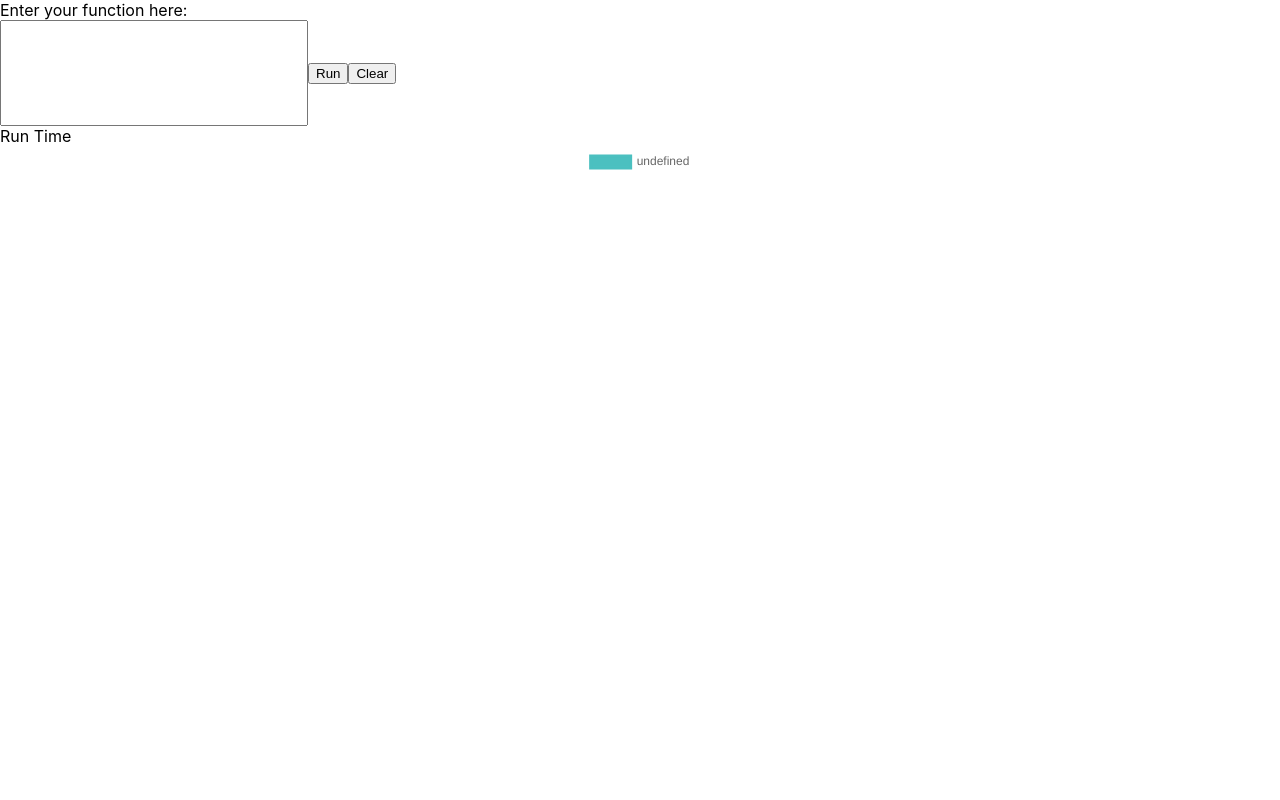
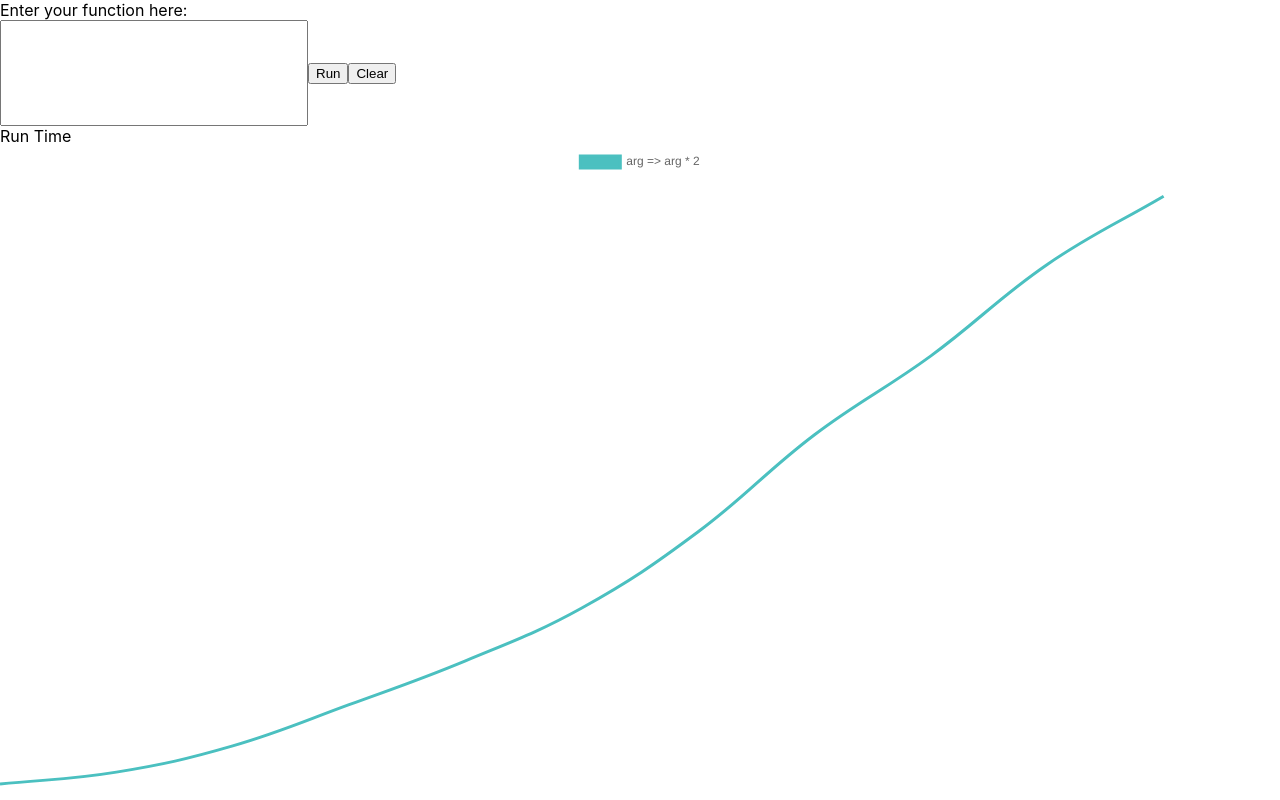
Before and after one commit to BenMiriello/big-o-visualizer, a React (Create React App) app: page / in a window 1280 px wide. Built offline with nearby package versions, Linux system fonts and the light colour scheme.

Commit message:
Add default fcn and pass fcn definition to chart label

```diff
--- a/src/App.js
+++ b/src/App.js
@@ -1,14 +1,26 @@
-import React, { useState } from "react";
+import React, { useState, useEffect } from "react";
 import { Chart, Input } from "./components";
 
 function App() {
   const [fcn, setFcn] = useState("arg => arg * 2");
-  const [labels, setLabels] = useState([]);
-  const [data, setData] = useState([]);
+  const [labels, setLabels] = useState([0, 1, 2, 3, 4, 5, 6, 7, 8, 9, 10, 11]);
+  const [data, setData] = useState([
+    0.050000002374872565,
+    0.36499999987427145,
+    1.0550000006332994,
+    2.139999996870756,
+    3.2949999877018854,
+    4.684999992605299,
+    6.689999994705431,
+    9.244999993825331,
+    11.320000005071051,
+    13.724999997066334,
+    15.520000000833534,
+  ]);
 
   const runFcn = (strFcn) => {
     const fcn = eval(strFcn);
-    if (fcn === '' || typeof fcn != 'function') return [[],[]];
+    if (fcn === "" || typeof fcn != "function") return [[], []];
     const labels = [];
     const times = [];
     const results = [];
@@ -19,22 +31,22 @@ function App() {
       labels.push(i);
       times.push(t2 - t1);
       results.push(result);
-      if (t2 - t1 > 15) break
+      if (t2 - t1 > 15) break;
     }
+    console.log(labels, times);
     setLabels(labels);
     setData(times);
-    setTimeout(() => {
-      console.log(labels, times)
-    }, 1000);
   };
-  // (n) => { for (var i = 0; i < n; i++) { for (var j = 0; j < n; j++) { console.log(i, j); } } }
+
   return (
     <div>
       <text>Enter your function here:</text>
-      <Input runFcn={runFcn} />
+      <Input runFcn={runFcn} setFcn={setFcn} />
       <Chart fcn={fcn} labels={labels} data={data} />
     </div>
   );
 }
 
 export default App;
+
+// (n) => { for (var i = 0; i < n; i++) { for (var j = 0; j < n; j++) { console.log(i, j); } } }
--- a/src/components/Chart.jsx
+++ b/src/components/Chart.jsx
@@ -10,7 +10,7 @@ const Chart = (props) => {
         data={{
           labels: props.labels,
           datasets: [{
-            // label: "Run Time",
+            label: props.fcn,
             fill: false,
             lineTension: 0.4,
             backgroundColor: "rgba(75,192,192,0.4)",
--- a/src/components/Input.jsx
+++ b/src/components/Input.jsx
@@ -7,6 +7,7 @@ const Input = props => {
   const handleSubmit = e => {
     e.preventDefault()
     props.runFcn(value)
+    props.setFcn(value)
   }
 
   const handleClear = () => {
```
